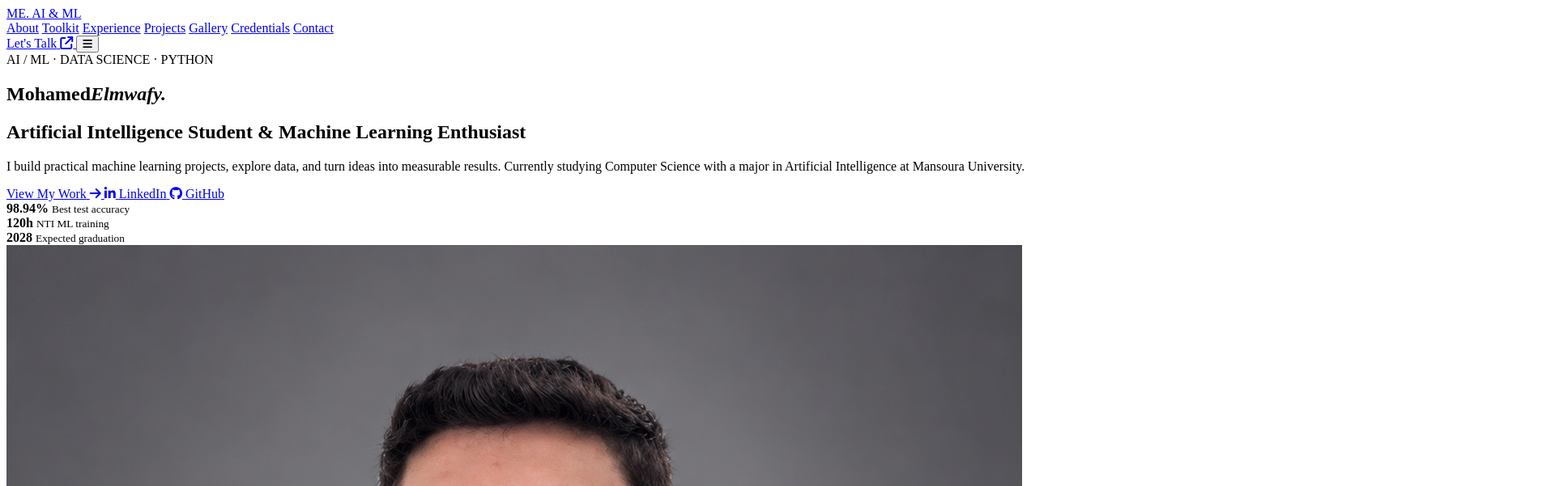
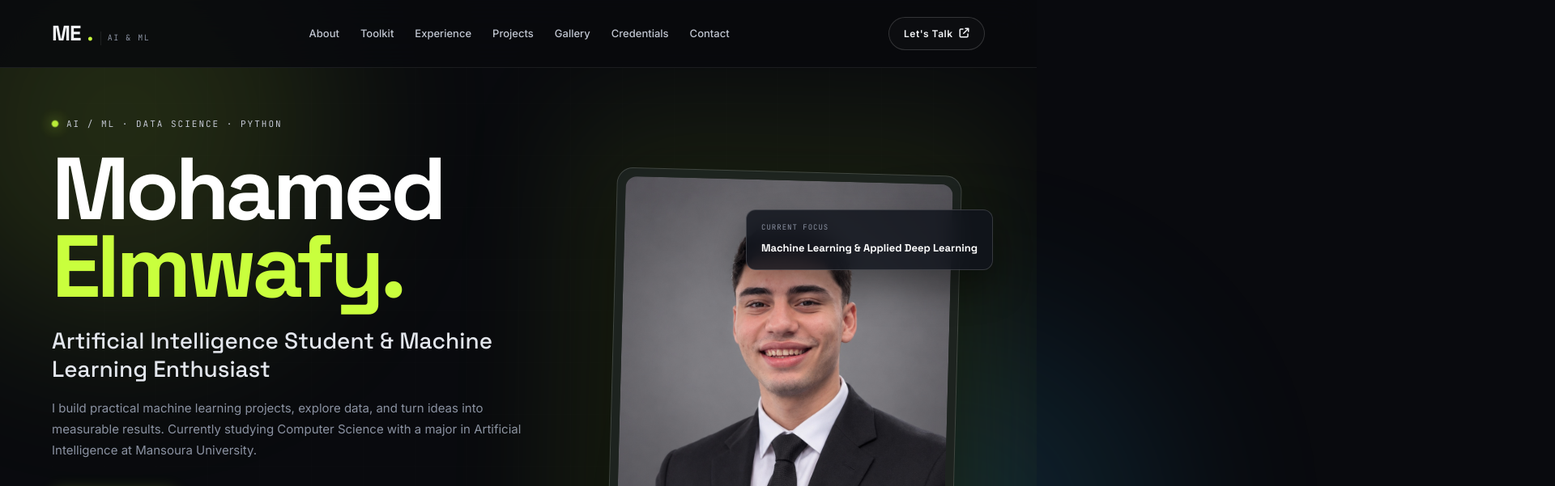
Before and after one commit to mwafyy/mwafyy.github.io, a plain HTML site: page index.html in a window 1280 px wide. Shown: the top 601 px of the page at 81% size, 1920 px wide, since content can reach past the window. Drawn offline with nearby package versions, Linux system fonts and the light colour scheme; files whose address does not match are found by name.

Commit message:
Fix HTML formatting and update stylesheet link

```diff
--- a/index.html
+++ b/index.html
@@ -17,7 +17,7 @@
   <!-- Devicon for ML/Data Stack -->
   <link rel="stylesheet" href="https://cdn.jsdelivr.net/gh/devicons/devicon@v2.15.1/devicon.min.css">
 
-  <link rel="stylesheet" href="styles.css" />
+  <link rel="stylesheet" href="style.css" />
 </head>
 <body>
   <div class="grid-bg"></div>
@@ -53,7 +53,7 @@
   </header>
 
   <main id="root">
-    <!-- Populated dynamically and progressively enhanced via app.js -->
+    <!-- Populated dynamically and progressively enhanced via script.js -->
   </main>
 
   <!-- Image Lightbox Modal -->
```
